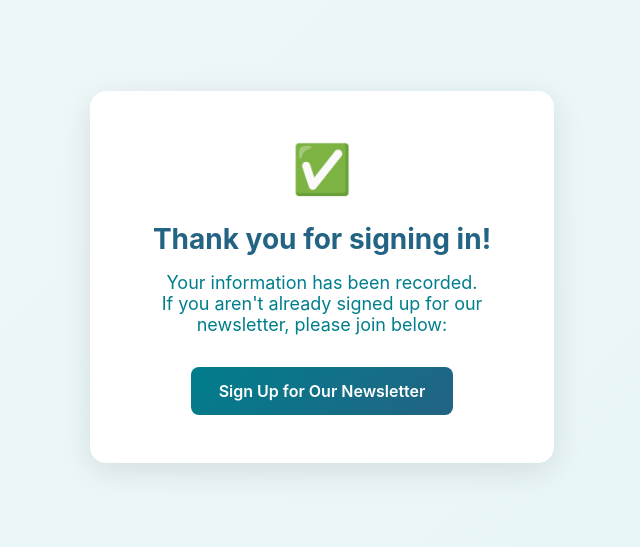
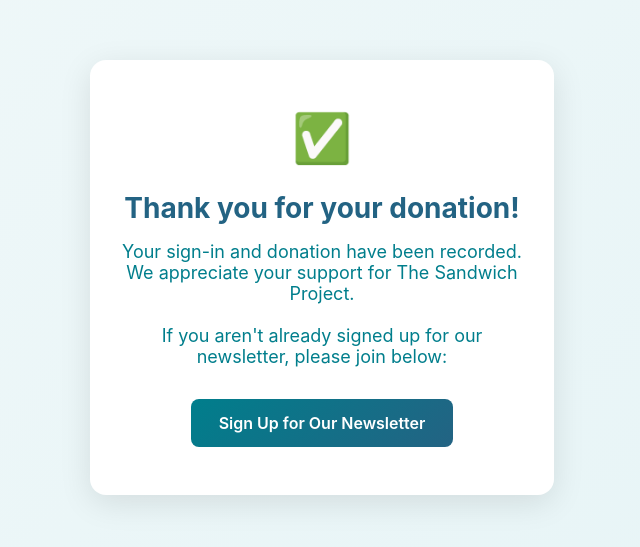
Before and after one commit to nicunursekatie/sandwichprojectcollectionsites, a website: page confirmation.html in a window 1280 px wide. Shown: the part 131-678 px from the top of the page, without its empty margins (318-958 px from the left). Drawn offline with Linux system fonts and the light colour scheme.

Commit message:
Update confirmation message to reflect donation acknowledgment

```diff
--- a/confirmation.html
+++ b/confirmation.html
@@ -56,9 +56,10 @@
 <body>
     <div class="confirmation-container">
         <div class="confirmation-icon">✅</div>
-        <div class="confirmation-title">Thank you for signing in!</div>
+        <div class="confirmation-title">Thank you for your donation!</div>
         <div class="confirmation-message">
-            Your information has been recorded.<br>
+            Your sign-in and donation have been recorded.<br>
+            We appreciate your support for The Sandwich Project.<br><br>
             If you aren't already signed up for our newsletter, please join below:
         </div>
         <a class="newsletter-link" href="https://www.thesandwichproject.org/get-our-newsletter" target="_blank">Sign Up for Our Newsletter</a>
```
